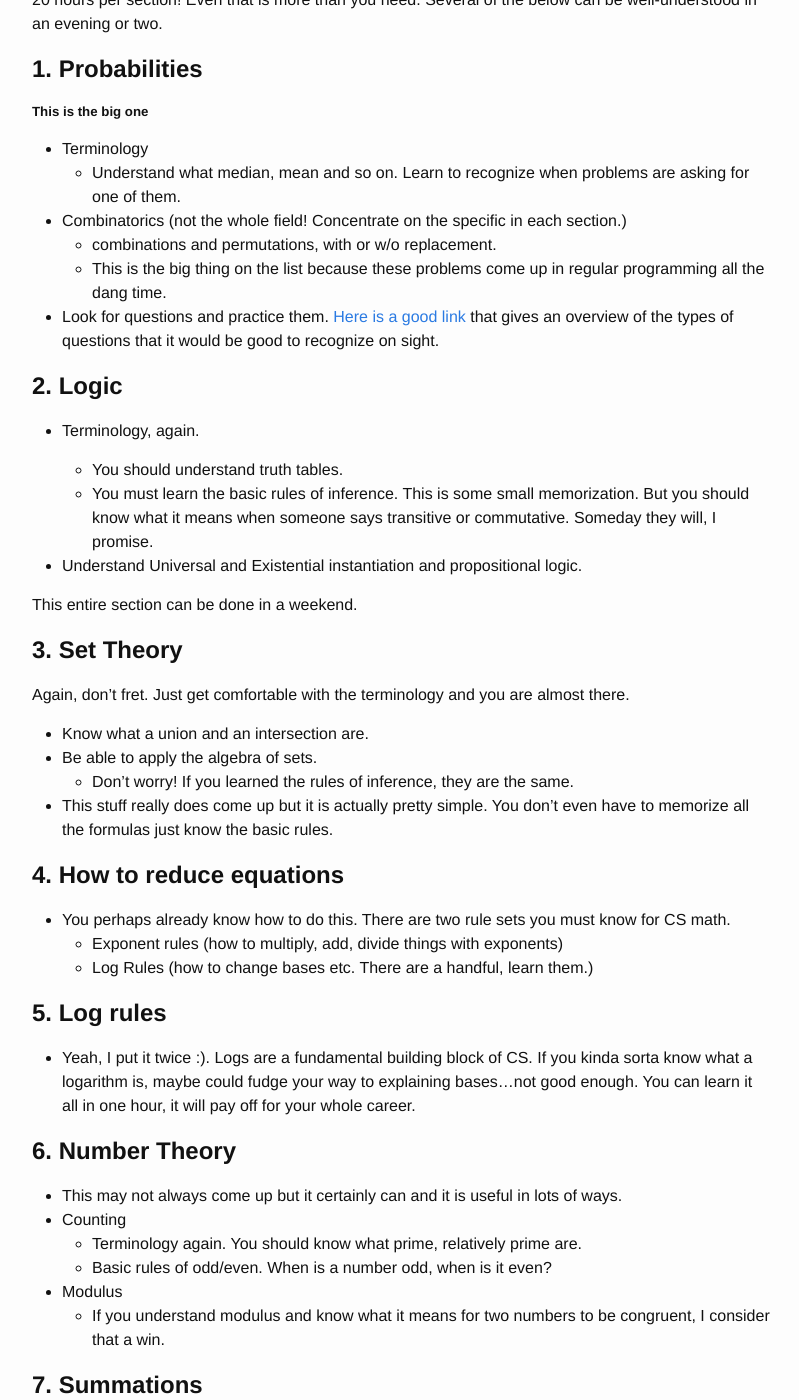
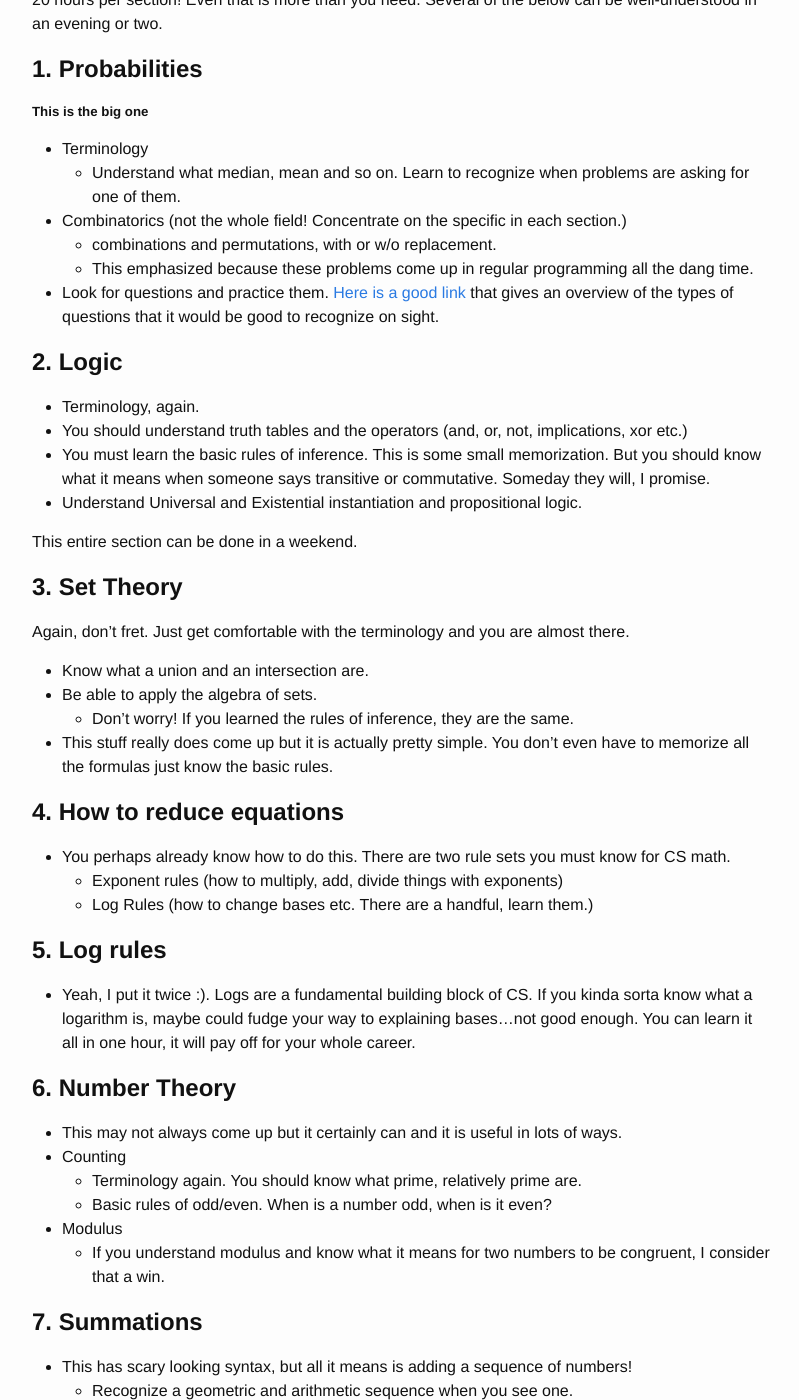
Before and after one commit to mateor/mateor.github.io, a Jekyll site: the page built from _posts/2015-02-05-bare-minimum-math-concepts.markdown, in a window 1280 px wide and 1400 px high, scrolled down 881 px. Shown: the whole window, without its empty margins (238-1037 px from the left). Built offline with Jekyll 4.4.1, drawn with Linux system fonts in a browser that asks for light colours; some of the changed text lies outside the part shown.

Commit message:
Reformat Logic section and add binary-decimal conversion

```diff
--- a/_posts/2015-02-05-bare-minimum-math-concepts.markdown
+++ b/_posts/2015-02-05-bare-minimum-math-concepts.markdown
@@ -39,17 +39,15 @@ Even that is more than you need. Several of the below can be well-understood in
     * Understand what median, mean and so on. Learn to recognize when problems are asking for one of them.
 * Combinatorics (not the whole field! Concentrate on the specific in each section.)
     * combinations and permutations, with or w/o replacement.
-    * This is the big thing on the list because these problems come up in regular programming all the dang time.
+    * This emphasized because these problems come up in regular programming all the dang time.
 *  Look for questions and practice them. [Here is a good link ](http://www.mathsisfun.com/combinatorics/combinations-permutations.html) that gives an overview of the types of questions that
 it would be good to recognize on sight.
 
 **2. Logic**
 ================
 * Terminology, again.
-
-    * You should understand truth tables.
-    * You must learn the basic rules of inference. This is some small memorization. But you should know what it means when someone says transitive or commutative. Someday they will, I promise.
-
+* You should understand truth tables and the operators (and, or, not, implications, xor etc.)
+* You must learn the basic rules of inference. This is some small memorization. But you should know what it means when someone says transitive or commutative. Someday they will, I promise.
 * Understand Universal and Existential instantiation and propositional logic.
 
 This entire section can be done in a weekend.
@@ -98,6 +96,10 @@ You can learn it all in one hour, it will pay off for your whole career.
 Especially because you don’t have to learn any new math to work on graphs and trees. This is often the last section of CS math courses.
 * You may already know this material and if not, well you have graduated from self-study math and begun self-study algorithms!
 
+**Bonus
+===============================
+* Be able to convert (even if it takes a bit) between binary and decimal numbers.
+    * I am not sure how much this counts as math but we should all be able to do it.
 
 ## Conclusion
 
```
Also changed, not shown: 2 other files.
